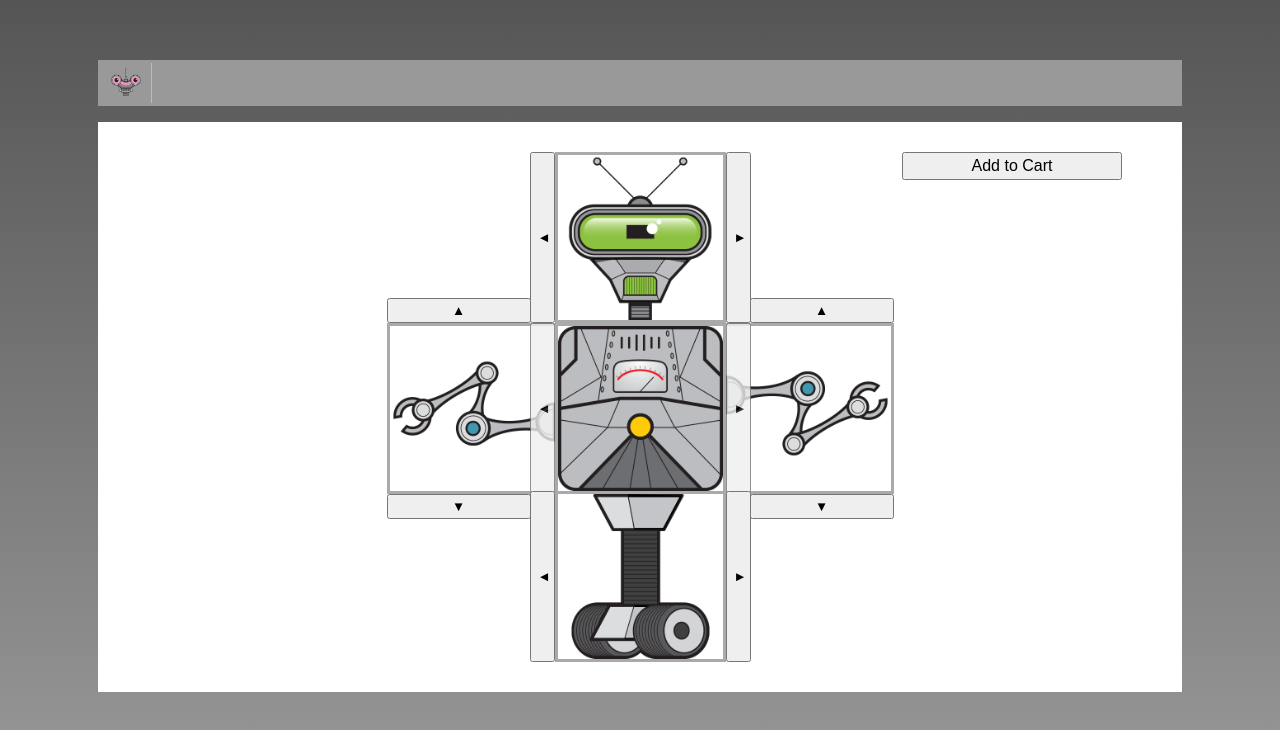
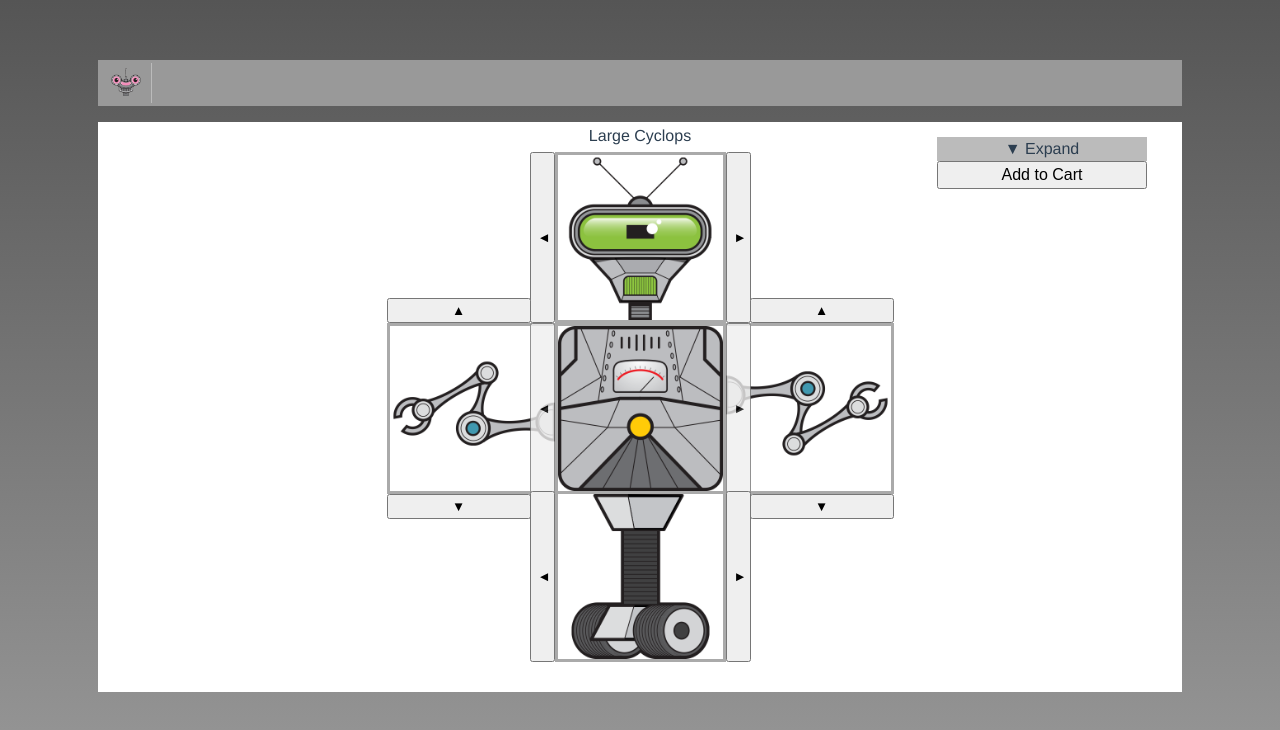
Before and after one commit to kwood15/build-a-bot, a Vue app: page / in a window 1280 px wide. Shown: the top 730 px of the page. Built offline with nearby package versions, Linux system fonts and the light colour scheme.

Commit message:
Emit events from child to parent/Add Preview pane

```diff
--- /dev/null
+++ b/src/shared/CollapsiblePanel.vue
@@ -0,0 +1,28 @@
+<template>
+  <div>
+    <div class="header">
+      <span v-if="open" @click="open = !open">&#x25B2; Collapse</span>
+      <span v-if="!open" @click="open = !open">&#x25BC; Expand</span>
+    </div>
+    <slot v-if="open"></slot>
+  </div>
+</template>
+
+<script>
+export default {
+  name: 'CollapsiblePanel',
+  data() {
+    return {
+      open: false,
+    };
+  },
+};
+</script>
+
+<style lang="scss" scoped>
+.header {
+  background: #bbb;
+  padding: 3px;
+  cursor: pointer;
+}
+</style>
```
Also changed, not shown: src/build/PartsSelector.vue, src/build/RobotBuilder.vue.
